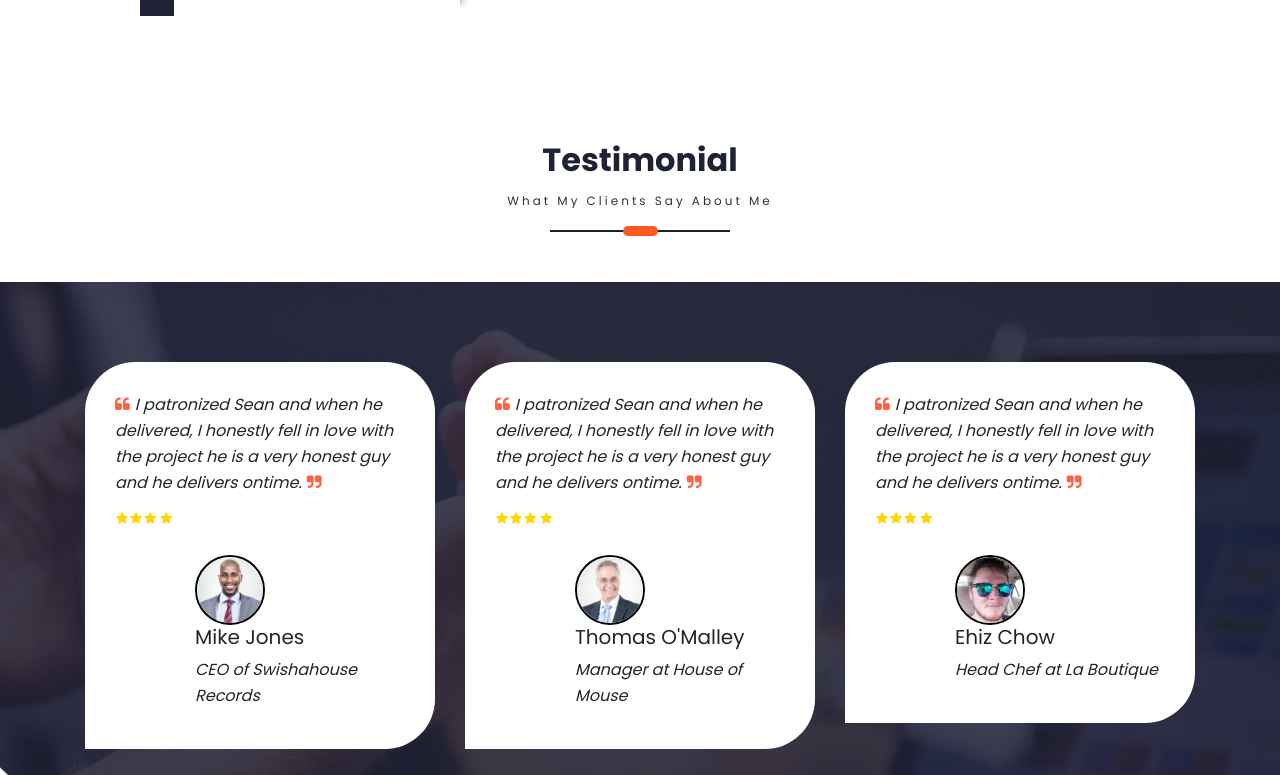
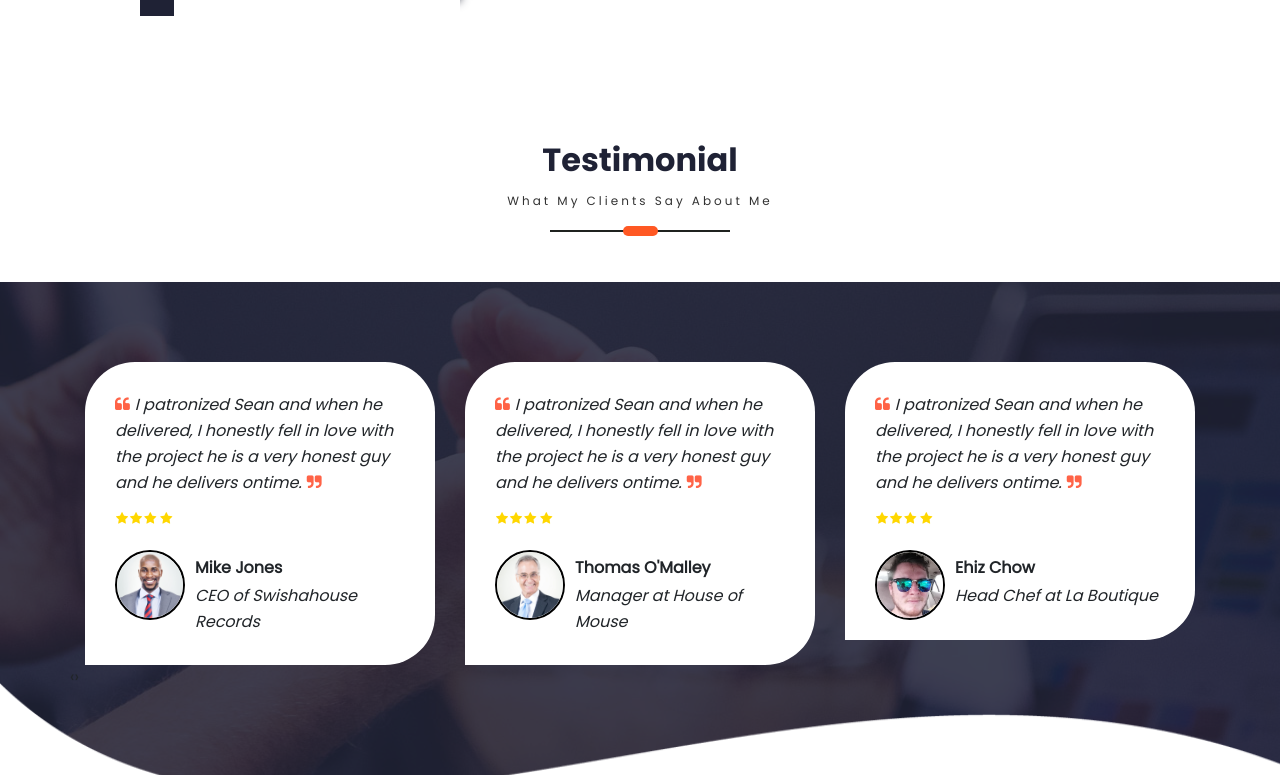
Before and after one commit to seannbannon/myportfolio, a React (Create React App) app in the folder portfolio/: page / in a window 1280 px wide. Shown: the part 2025-2800 px from the top of the page. Built offline with nearby package versions, Linux system fonts and the light colour scheme; a web font is replaced by a local one.

Commit message:
testimonial section complete

```diff
--- a/portfolio/src/PortfolioContainer/Testimonial/Testimonial.css
+++ b/portfolio/src/PortfolioContainer/Testimonial/Testimonial.css
@@ -87,4 +87,19 @@
     left: 0;
     top: 0;
     border-radius: 50%;
+    position: absolute;
 }
+
+.testimonial-section .client-info h5{
+    font-size: 16px;
+    font-weight: 600;
+    line-height: 26px;
+    margin: 0 0 2px;
+}
+
+.testimonial-section .client-info p{
+    font-size: 16px;
+    line-height: 26px;
+    font-weight: 400;
+    margin: 0;
+}
```
